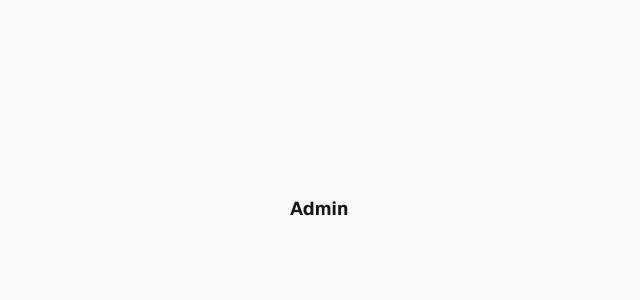
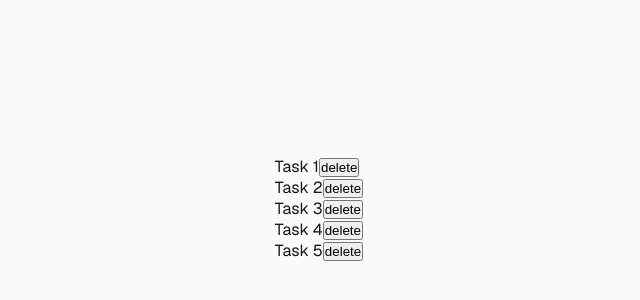
Before and after one commit to khaingthazindev/next-js, a Next.js app: page / in a window 1280 px wide. Shown: the part 192-492 px from the top of the page, without its empty margins (321-961 px from the left). Built offline with nearby package versions, Linux system fonts and the light colour scheme.

Commit message:
Composing Components, Single Repository Pattern

```diff
--- a/src/app/components/conditional_render/Conditional.jsx
+++ b/src/app/components/conditional_render/Conditional.jsx
@@ -1,12 +1,18 @@
 import { Admin, User } from '@/app/components/conditional_render/UserAccount';
+
+let mapping = {
+		'admin': <Admin />,
+		'user': <User />,
+};
 
 export default function Conditional({ role }) {
 		let Compo = null; // the first character must be uppercase
-		if (role === 'admin') {
-				Compo = <Admin />;
-		} else if (role === 'user') {
-				Compo = <User />;
-		}
+		// if (role === 'admin') {
+		// 		Compo = <Admin />;
+		// } else if (role === 'user') {
+		// 		Compo = <User />;
+		// }
+		Compo = mapping[role];
 		return (<div>
 				{Compo}
 		</div>);
--- /dev/null
+++ b/src/app/components/list/ItemList.jsx
@@ -0,0 +1,9 @@
+export default function ItemList({ items }) {
+	return (<div>
+		<ol>
+				{
+						items.map((item, index) => (<li key={ index }>{ item }</li>))
+				}
+		</ol>
+	</div>);
+}
--- /dev/null
+++ b/src/app/components/list/TodoListDemo.jsx
@@ -0,0 +1,43 @@
+'use client';
+
+function Todo({ item }) {
+		const onClickHandler = (e) => {
+				console.log('click ', e);
+		}
+		return <div>
+				{item.title}
+				<button type={ "button" } onClick={ onClickHandler }>delete</button>
+		</div>;
+}
+
+function TodoList({ todos }) {
+	return (<div>
+			{ todos.map((item, index) => <Todo key={index} item={item}/>) }
+	</div>);
+}
+
+let todos = [
+		{
+				"id": 1,
+				"title": "Task 1",
+		},
+		{
+				"id": 2,
+				"title": "Task 2",
+		},
+		{
+				"id": 3,
+				"title": "Task 3",
+		},
+		{
+				"id": 4,
+				"title": "Task 4",
+		},
+		{
+				"id": 5,
+				"title": "Task 5",
+		},
+];
+export default function TodoListDemo() {
+	return (<TodoList todos={ todos } />);
+}
--- a/src/app/page.js
+++ b/src/app/page.js
@@ -6,6 +6,8 @@ import NestedComponent from "@/app/components/NestedComponent";
 import Container from "@/app/components/Container";
 import UserAccount from "@/app/components/conditional_render/UserAccount";
 import Conditional from "@/app/components/conditional_render/Conditional";
+import ItemList from "@/app/components/list/ItemList";
+import TodoListDemo from "@/app/components/list/TodoListDemo";
 
 export default function Home() {
     let profile1 = {
@@ -39,7 +41,9 @@ export default function Home() {
         {/*    Customize Container*/}
         {/*</Container>*/}
         {/*<UserAccount role={"admin"} />*/}
-        <Conditional role={'admin'} />
+        {/*<Conditional role={'admin'} />*/}
+        {/*<ItemList items={ ['Apple', 'Orange', 'Banana' ] } />*/}
+        <TodoListDemo />
     </div>
   );
 }
```
